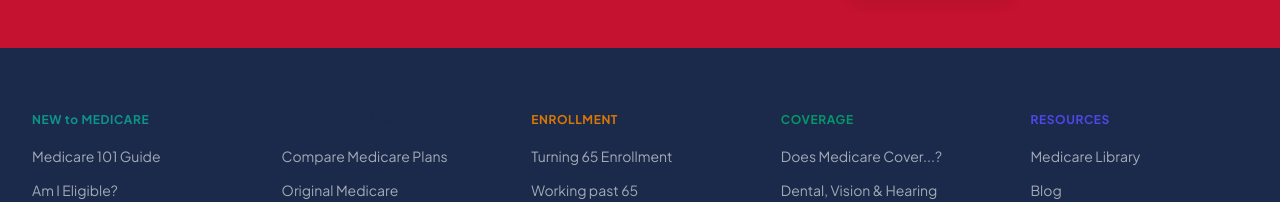
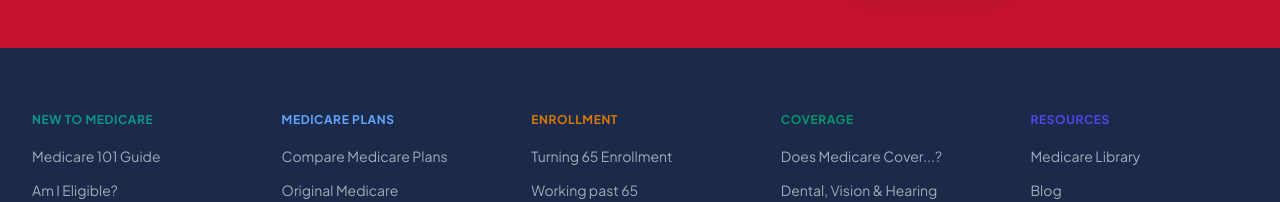
Before and after one commit to cboudreau-eip/medicarefaq-next, a Next.js app: page / in a window 1280 px wide. Shown: the part 4182-4384 px from the top of the page. Built offline with nearby package versions, Linux system fonts and the light colour scheme.

Commit message:
fix: footer NEW TO MEDICARE caps + MEDICARE PLANS invisible color (#1B2A4A -> #60A5FA)

```diff
--- a/src/components/Footer.tsx
+++ b/src/components/Footer.tsx
@@ -9,7 +9,7 @@ const LOGO_URL =
 
 const footerColumns = [
   {
-    title: "NEW to MEDICARE",
+    title: "NEW TO MEDICARE",
     color: "#0D9488",
     links: [
       { label: "Medicare 101 Guide", href: "/medicare-101" },
@@ -21,7 +21,7 @@ const footerColumns = [
   },
   {
     title: "MEDICARE PLANS",
-    color: "#1B2A4A",
+    color: "#60A5FA",
     links: [
       { label: "Compare Medicare Plans", href: "/medicare-plans" },
       { label: "Original Medicare", href: "/original-medicare" },
```
